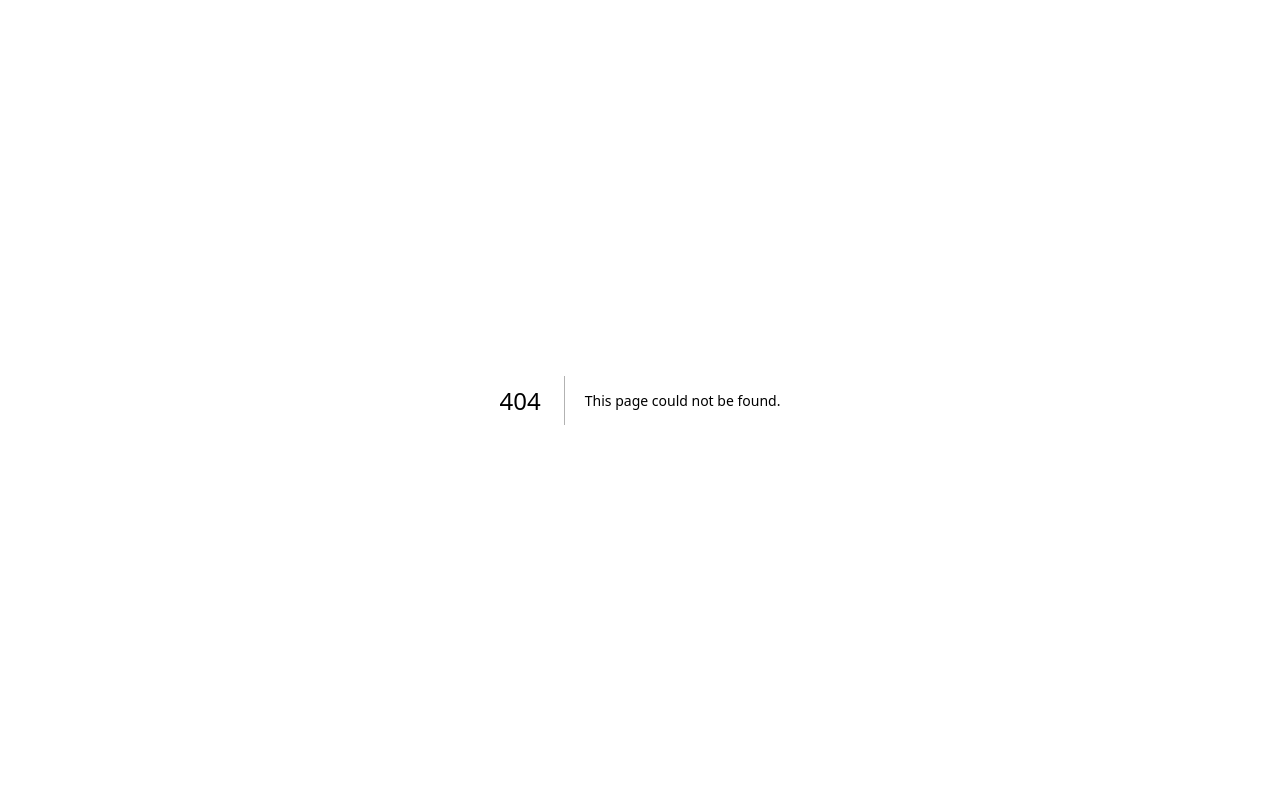
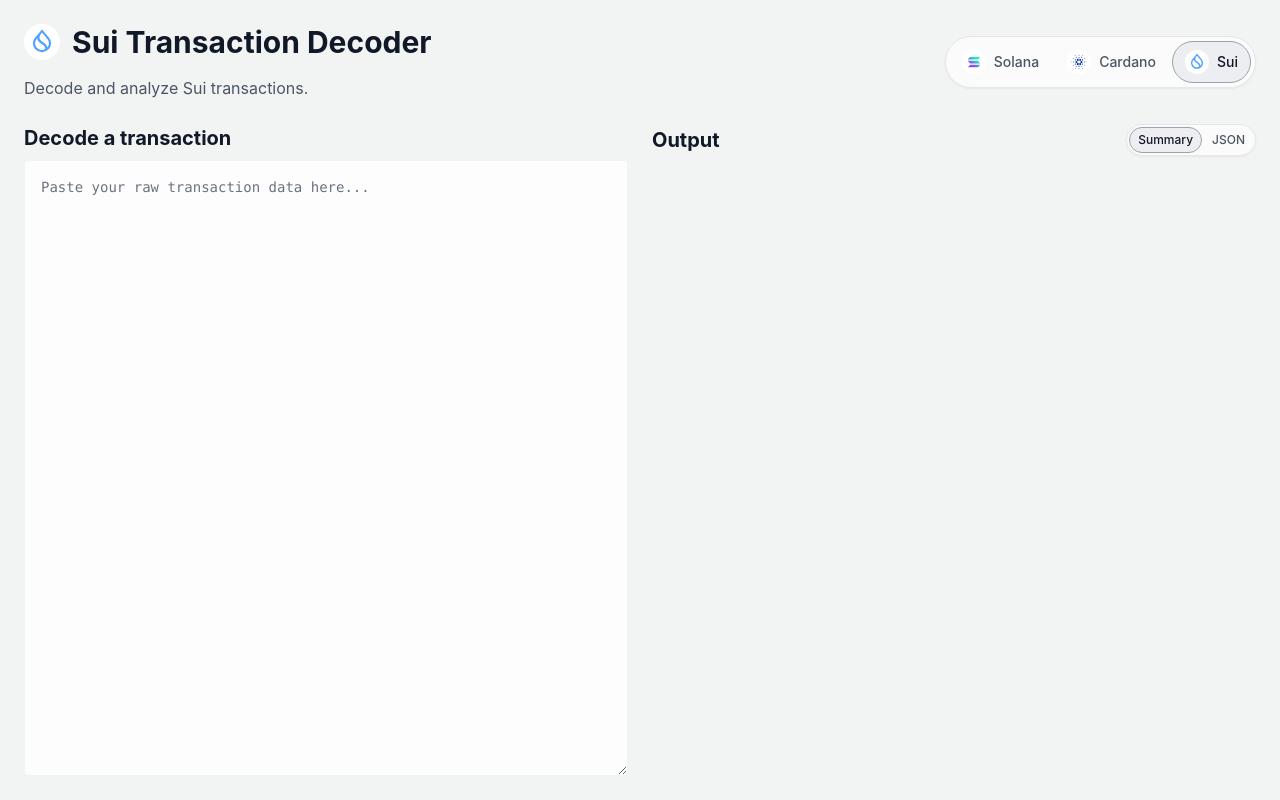
Before and after one commit to figment-networks/tx-decoder, a Next.js app: page /sui in a window 1280 px wide. Before the commit this address had no page. Built offline with nearby package versions, Linux system fonts and the light colour scheme.

Commit message:
feat: #3790 added SUI page (#2)

```diff
--- /dev/null
+++ b/app/sui/page.tsx
@@ -0,0 +1,55 @@
+"use client";
+
+import DecoderLayout from "@app/components/decoder-layout/deconder-layout";
+import InputText from "@app/components/input-text/input-text";
+import { ChangeEvent, useState } from "react";
+import { ViewMode } from "../types";
+import ToggleGroup from "@app/components/toggle-group/toggle-group";
+
+const SuiDecoderPage = () => {
+    const [rawTransaction, setRawTransaction] = useState("");
+    const [viewMode, setViewMode] = useState<ViewMode>("summary");
+
+    const handleTransactionChange = (event: ChangeEvent<HTMLInputElement | HTMLTextAreaElement>) => {
+        setRawTransaction(event.target.value);
+    };
+    return (
+        <DecoderLayout
+        icon="Sui"
+        title="Sui Transaction Decoder"
+        description="Decode and analyze Sui transactions."
+        inputTitle="Decode a transaction"
+        inputContent={
+          <div className="flex min-h-0 flex-1 flex-col">
+            <div className="flex min-h-0 flex-1 [&_textarea]:min-h-[400px] [&_textarea]:bg-white/80 [&_textarea]:text-sm [&_textarea]:font-mono">
+              <InputText
+                id="raw-transaction-input"
+                multiline
+                value={rawTransaction}
+                onChange={handleTransactionChange}
+                placeholder="Paste your raw transaction data here..."
+                borderClassName="border-green-100"
+              />
+            </div>
+          </div>
+        }
+        outputTitle="Output"
+        outputToolbar={
+            <ToggleGroup
+            value={viewMode}
+            onValueChange={(value) => setViewMode(value as ViewMode)}
+            items={[
+              { content: "Summary", value: "summary" },
+              { content: "JSON", value: "json" },
+            ]}
+          />
+        }
+        outputContent={
+          <div className="flex min-h-0 flex-1 flex-col gap-3">
+          </div>
+        }
+      />
+    );
+  };
+
+  export default SuiDecoderPage;
--- a/app/types.ts
+++ b/app/types.ts
@@ -3,9 +3,11 @@
 export enum Protocol {
     SOLANA = "SOLANA",
     CARDANO = "CARDANO",
+    SUI = "SUI",
   }
 
 export const protocolDisplayName: Record<Protocol, string> = {
   [Protocol.SOLANA]: "Solana",
   [Protocol.CARDANO]: "Cardano",
+  [Protocol.SUI]: "Sui",
 };
--- a/components/decoder-layout/deconder-layout.tsx
+++ b/components/decoder-layout/deconder-layout.tsx
@@ -25,12 +25,16 @@
 
 const protocolOptions: readonly ProtocolOption[] = [
   {
+    href: `/${Protocol.SOLANA.toLowerCase()}`,
+    protocol: protocolDisplayName[Protocol.SOLANA],
+  },
+  {
     href: `/${Protocol.CARDANO.toLowerCase()}`,
     protocol: protocolDisplayName[Protocol.CARDANO],
   },
   {
-    href: `/${Protocol.SOLANA.toLowerCase()}`,
-    protocol: protocolDisplayName[Protocol.SOLANA],
+    href: `/${Protocol.SUI.toLowerCase()}`,
+    protocol: protocolDisplayName[Protocol.SUI],
   },
 ];
 
--- a/components/icon/icon.tsx
+++ b/components/icon/icon.tsx
@@ -6,10 +6,12 @@
 
 import SolanaIcon from "./icons/solana-icon";
 import CardanoIcon from "./icons/cardano-icon";
+import SuiIcon from "./icons/sui-icon";
 
 export const icons = Object.freeze({
   Solana: SolanaIcon,
   Cardano: CardanoIcon,
+  Sui: SuiIcon,
   MdKeyboardArrowUp,
   MdKeyboardArrowDown,
 });
--- /dev/null
+++ b/components/icon/icons/sui-icon.tsx
@@ -0,0 +1,24 @@
+import * as React from "react";
+
+const SuiIcon: React.FC<{ className?: string }> = ({ className }) => {
+  return (
+    <svg
+      width="1em"
+      height="1em"
+      viewBox="0 0 32 32"
+      fill="none"
+      xmlns="http://www.w3.org/2000/svg"
+      className={className}
+    >
+      <circle cx="16" cy="16" r="16" fill="white" />
+      <path
+        fillRule="evenodd"
+        clipRule="evenodd"
+        d="M20.803 13.3406C21.6372 14.3649 22.1361 15.6603 22.1361 17.0694C22.1361 18.4785 21.6221 19.8134 20.766 20.8435L20.6918 20.9325L20.6724 20.8196C20.6556 20.724 20.6362 20.6268 20.6134 20.5296C20.1845 18.687 18.7875 17.1073 16.4879 15.8275C14.9349 14.9656 14.0459 13.9289 13.8125 12.7497C13.6617 11.9875 13.7738 11.222 13.9903 10.566C14.2069 9.9109 14.5287 9.36126 14.8026 9.03082L15.6975 7.96121C15.8542 7.77332 16.1483 7.77332 16.305 7.96121L20.803 13.3406ZM22.2178 12.2718L16.2216 5.10259C16.107 4.9658 15.893 4.9658 15.7784 5.10259L9.78302 12.2718L9.76364 12.2957C8.66063 13.6348 8 15.3364 8 17.1889C8 21.5027 11.5821 25 16 25C20.418 25 24 21.5027 24 17.1889C24 15.3364 23.3394 13.6348 22.2364 12.2965L22.217 12.2726L22.2178 12.2718ZM11.218 13.3175L11.754 12.6756L11.77 12.7942C11.7826 12.8882 11.7986 12.9821 11.8171 13.0769C12.1643 14.8576 13.4038 16.3418 15.4759 17.4913C17.2774 18.4941 18.3265 19.647 18.6282 20.9111C18.7546 21.4385 18.7765 21.9576 18.7217 22.4117L18.7183 22.4397L18.6922 22.452C17.8791 22.8401 16.9648 23.0585 15.9991 23.0585C12.6109 23.0585 9.86391 20.3771 9.86391 17.0686C9.86391 15.6479 10.3703 14.3434 11.2163 13.3158L11.218 13.3175Z"
+        fill="#4DA2FF"
+      />
+    </svg>
+  );
+};
+
+export default SuiIcon;
```
